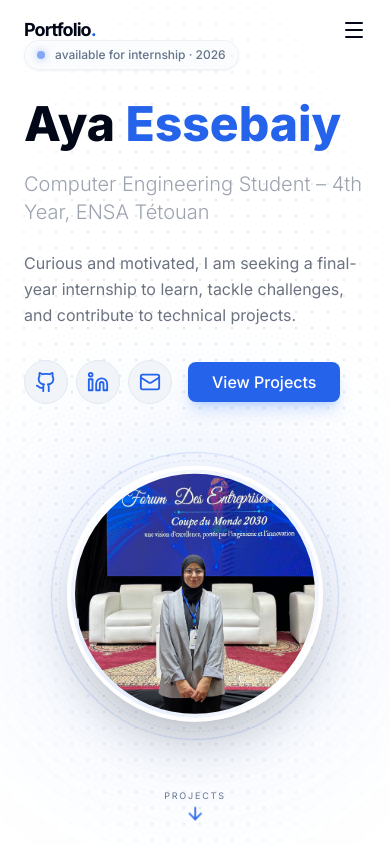
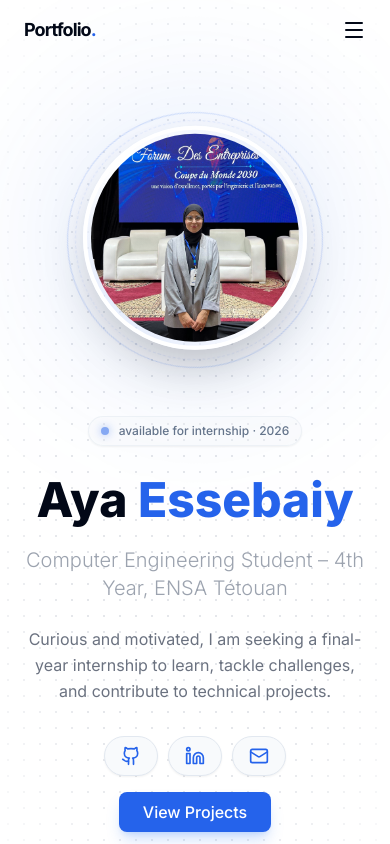
Before and after one commit to essebaiyayaa/Portfolio, a React (Vite) app: page / in a window 390 px wide. Shown: the top 844 px of the page. Built offline with nearby package versions, Linux system fonts and the light colour scheme; the HTML template or start-up script is replaced by a standard one.

Commit message:
Improve mobile layout and adjust social icons design in Hero section

```diff
--- a/src/components/Hero.tsx
+++ b/src/components/Hero.tsx
@@ -4,17 +4,17 @@ import { Github, Linkedin, Mail, ArrowDown } from "lucide-react";
 
 export default function Hero() {
     return (
-        <section id="hero" className="min-h-screen flex items-center justify-center relative overflow-hidden bg-white pt-10 md:pt-16 pb-32 md:pb-0">
+        <section id="hero" className="min-h-[100dvh] flex items-center justify-center relative overflow-hidden bg-background pt-28 pb-24 md:pt-16 md:pb-0">
             {/* Subtle Dot Grid Pattern */}
             <div className="absolute inset-0 z-0 bg-[radial-gradient(#e5e7eb_1px,transparent_1px)] [background-size:16px_16px] [mask-image:radial-gradient(ellipse_at_center,black_50%,transparent_100%)]"></div>
 
-            <div className="container mx-auto px-6 z-10 grid grid-cols-1 md:grid-cols-2 gap-8 items-center relative">
+            <div className="container mx-auto px-6 z-10 flex flex-col-reverse md:grid md:grid-cols-2 gap-12 md:gap-8 items-center relative">
                 {/* Text Content - Left Side */}
                 <motion.div
                     initial={{ opacity: 0, x: -30 }}
                     animate={{ opacity: 1, x: 0 }}
                     transition={{ duration: 0.8 }}
-                    className="text-left relative z-20"
+                    className="text-center md:text-left relative z-20 flex flex-col items-center md:items-start"
                 >
                     <motion.div
                         initial={{ opacity: 0, scale: 0.9 }}
@@ -57,12 +57,12 @@ export default function Hero() {
                         initial={{ opacity: 0, y: 20 }}
                         animate={{ opacity: 1, y: 0 }}
                         transition={{ duration: 0.5, delay: 0.7 }}
-                        className="flex flex-wrap items-center gap-4 mb-4"
+                        className="flex flex-col sm:flex-row flex-wrap items-center justify-center md:justify-start gap-4 mb-4 w-full"
                     >
-                        <div className="flex gap-2 relative z-50">
-                            <ContactButton href="https://github.com/essebaiyayaa" icon={<Github className="w-5 h-5 text-blue-600" />} label="" />
-                            <ContactButton href="https://linkedin.com/in/aya-essebaiy-698a55341" icon={<Linkedin className="w-5 h-5 text-blue-600" />} label="" />
-                            <ContactButton href="mailto:essebaiyaya@gmail.com" icon={<Mail className="w-5 h-5 text-blue-600" />} label="" />
+                        <div className="flex gap-2.5 relative z-50">
+                            <ContactButton href="https://github.com/essebaiyayaa" icon={<Github className="w-5 h-5" />} label="" />
+                            <ContactButton href="https://linkedin.com/in/aya-essebaiy-698a55341" icon={<Linkedin className="w-5 h-5" />} label="" />
+                            <ContactButton href="mailto:essebaiyaya@gmail.com" icon={<Mail className="w-5 h-5" />} label="" />
                         </div>
                         <a
                             href="#projects"
@@ -84,7 +84,7 @@ export default function Hero() {
                     transition={{ duration: 0.8, delay: 0.5 }}
                     className="flex justify-center md:justify-center relative z-10"
                 >
-                    <div className="relative w-72 h-72 md:w-[380px] md:h-[380px] lg:w-[450px] lg:h-[450px]">
+                    <div className="relative w-64 h-64 sm:w-72 sm:h-72 md:w-[380px] md:h-[380px] lg:w-[450px] lg:h-[450px]">
                         <motion.div
                             animate={{
                                 scale: [1, 1.2, 1],
@@ -150,10 +150,12 @@ function ContactButton({ href, icon, label }: { href: string, icon: React.ReactN
             href={href}
             target="_blank"
             rel="noopener noreferrer"
-            className="flex items-center justify-center w-11 h-11 md:w-auto md:h-auto md:px-4 md:py-2 bg-secondary border border-border rounded-full hover:bg-accent active:scale-90 transition-all duration-200 z-50 cursor-pointer pointer-events-auto"
+            className="flex items-center justify-center w-[54px] h-[40px] bg-slate-50 dark:bg-slate-900 border border-slate-200 dark:border-slate-800 rounded-full hover:bg-blue-50 hover:border-blue-200 dark:hover:bg-blue-900/30 transition-all duration-300 z-50 cursor-pointer pointer-events-auto group shadow-sm"
+            aria-label={label}
         >
-            <span className="flex items-center justify-center pointer-events-none scale-110 md:scale-100">{icon}</span>
-            {label && <span className="hidden md:block text-muted-foreground text-xs font-medium pointer-events-none">{label}</span>}
+            <span className="flex items-center justify-center pointer-events-none text-blue-600 dark:text-blue-500 group-hover:scale-110 transition-transform duration-300">
+                {icon}
+            </span>
         </a>
     );
 }
```
